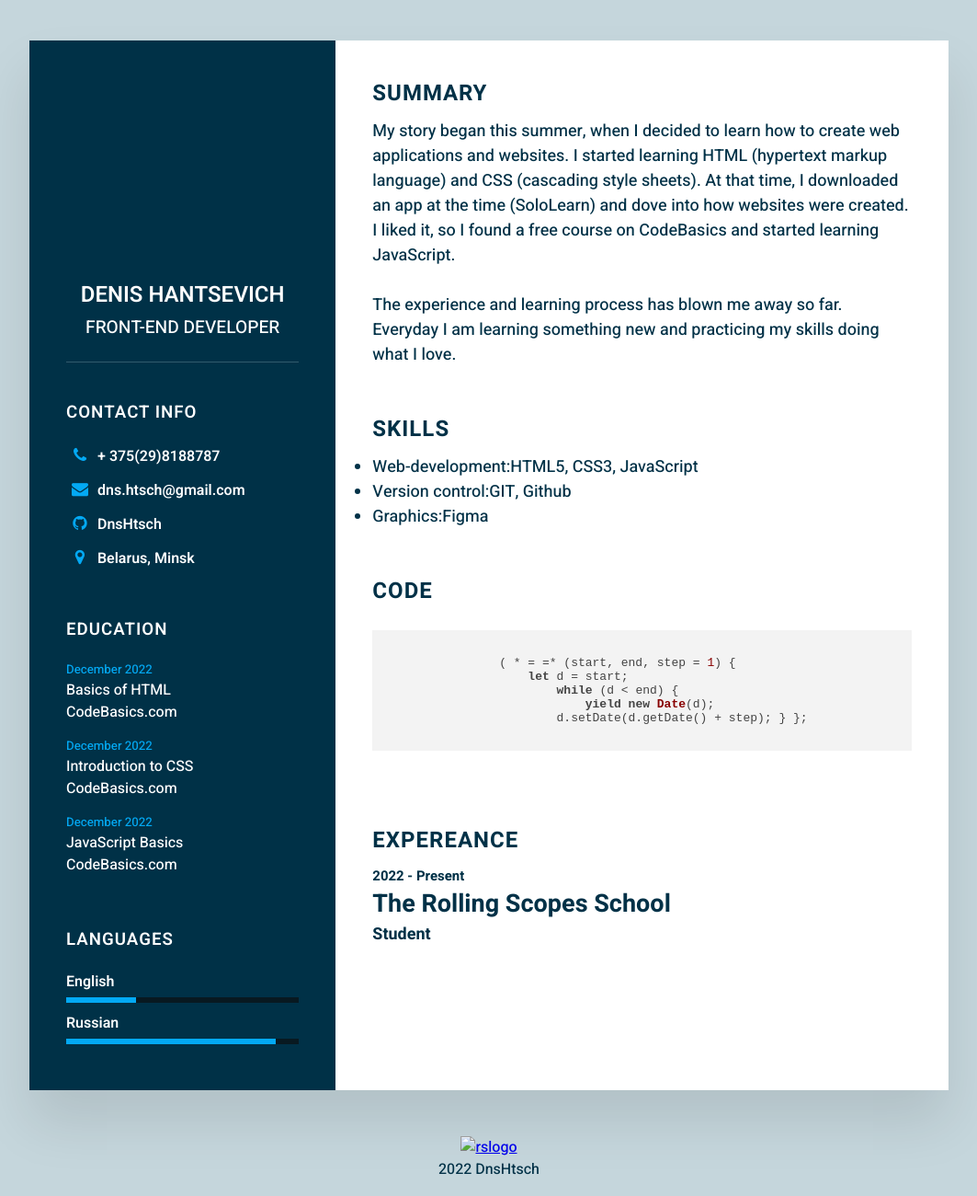
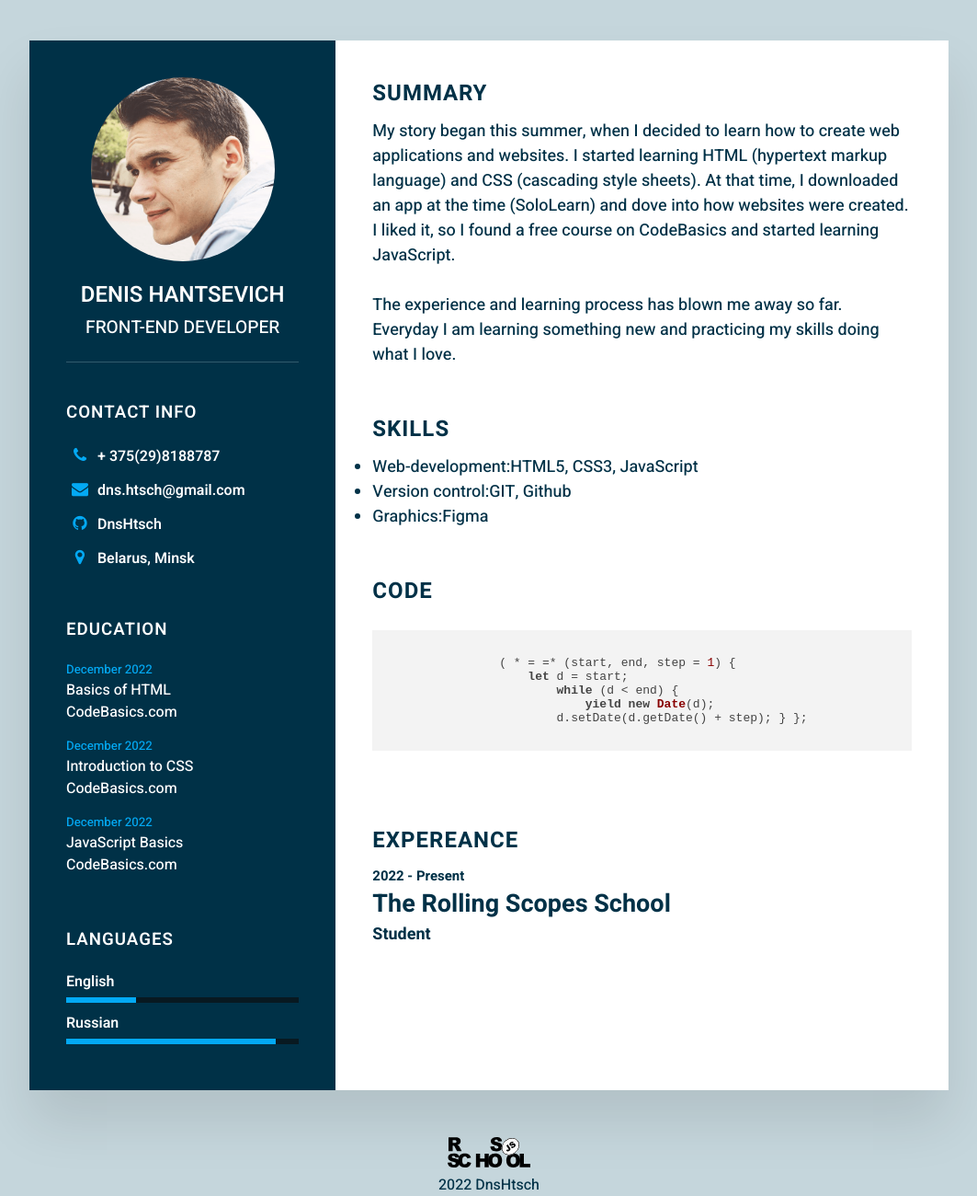
Before and after one commit to DnsHtsch/rsschool-cv, a plain HTML site: page index.html in a window 1280 px wide. Shown: the part 55-1355 px from the top of the page at 92% size, without its empty margins (108-1171 px from the left). Drawn offline with nearby package versions, Linux system fonts and the light colour scheme; the site is published under a folder, as on GitHub Pages, so addresses that start at the root find nothing.

Commit message:
feat: change project files

```diff
--- a/index.html
+++ b/index.html
@@ -34,7 +34,7 @@
         <div class="left_side">
             <div class="profile_text">
                 <div class="imgBx">
-                    <img src="/assets/img/E65E7802-DBE1-4142-9E37-4661675A2053.jpeg" alt="foto">
+                    <img src="assets/img/myFoto.png" alt="foto">
                 </div>
                 <h1>Denis Hantsevich<br><span>Front-End Developer</span></h1>
             </div>
@@ -138,7 +138,7 @@
     </div>
     </main>
     <footer class="footer">
-        <p><a href="https://rs.school/js/"><img class="rslogo" src="/assets/logo/rslogo.svg" alt="rslogo"></a></p>
+        <p><a href="https://rs.school/js/"><img class="rslogo" src="assets/logo/rslogo.svg" alt="rslogo"></a></p>
         <p class="footerpar">2022 <a class="gitlink" href="https://github.com/DnsHtsch">DnsHtsch</a></p>
     </footer>
     </div>
```
Also changed, not shown: assets/img/E65E7802-DBE1-4142-9E37-4661675A2053.jpeg (deleted), assets/img/myFoto.png (added), 3 other files.
